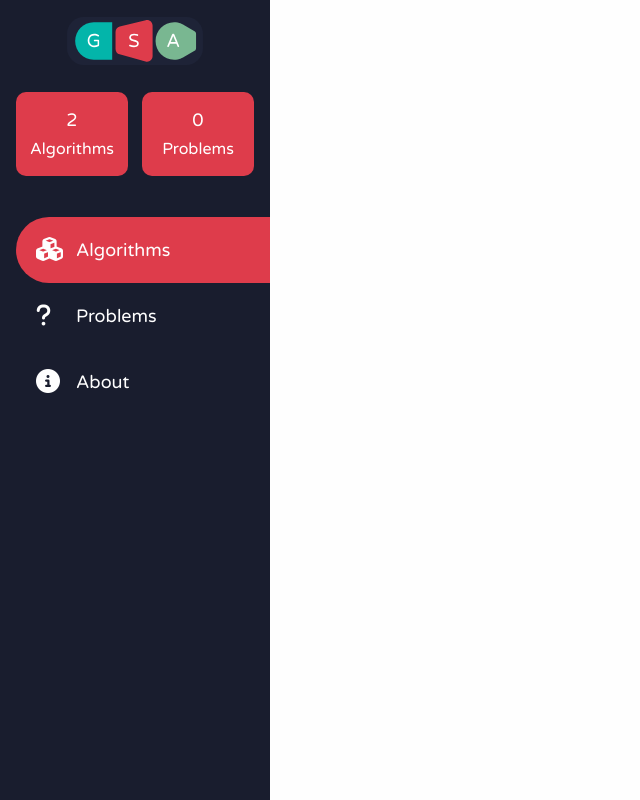
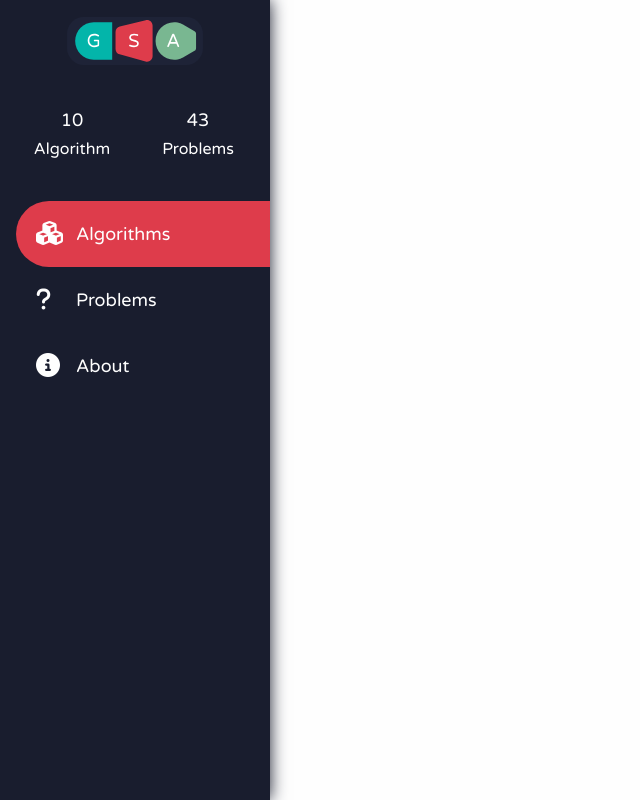
Before and after one commit to vedk21/get-set-algo, an Angular app: page /#/dashboard/algorithms/sorting/bubble_sort in a window 1280 px wide. Shown: the whole page, without its empty margins (0-640 px from the left). Built offline with nearby package versions, Linux system fonts and the light colour scheme.

Commit message:
Refactored: dashboard panel css

```diff
--- /dev/null
+++ b/apps/get-set-algo/src/app/models/application/application-stats.model.ts
@@ -0,0 +1,4 @@
+export interface ApplicationStats {
+  text: string;
+  value: number;
+}
--- /dev/null
+++ b/apps/get-set-algo/src/app/models/application/side-panel-item.model.ts
@@ -0,0 +1,6 @@
+export interface SidePanelItem {
+  text: string;
+  route: string;
+  icon: string;
+  active: boolean;
+}
--- a/apps/get-set-algo/src/app/views/dashboard/dashboard.component.html
+++ b/apps/get-set-algo/src/app/views/dashboard/dashboard.component.html
@@ -5,18 +5,14 @@
       <img src="./assets/svg/logo.svg" class="logo">
     </div>
     <div class="stats-container">
-      <div class="stats-box">
-        <label class="number">2</label>
-        <label class="label">Algorithms</label>
-      </div>
-      <div class="stats-box">
-        <label class="number">0</label>
-        <label class="label">Problems</label>
+      <div class="stats-box" *ngFor="let stat of applicationStats">
+        <label class="number">{{ stat.value }}</label>
+        <label class="label">{{ stat.text }}</label>
       </div>
     </div>
     <div class="panel">
       <ul class="list">
-        <li class="item {{ item.active ? 'active' : null }}" *ngFor="let item of list" (click)="itemClicked(item)">
+        <li class="item {{ item.active ? 'active' : null }}" *ngFor="let item of sidePanelList" (click)="itemClicked(item)">
           <div class="icon-block">
             <i class="fas {{ item.icon }}"></i>
           </div>
--- a/apps/get-set-algo/src/app/views/dashboard/dashboard.component.scss
+++ b/apps/get-set-algo/src/app/views/dashboard/dashboard.component.scss
@@ -10,9 +10,11 @@
   grid-template-columns: 16.875em calc(100% - 16.875em);
 
   .left-side-panel {
+    position: relative;
     height: 100%;
     padding: 1em 0;
     background-color: getSecondaryColor();
+    box-shadow: 0 0 1em getSecondaryColor();
 
     .logo-text {
       font-size: 1.725rem;
@@ -50,7 +52,6 @@
       .stats-box {
         border: 0.0625em solid transparent;
         border-radius: 0.625em;
-        background-color: getPrimaryColor();
         width: 7em;
         padding: 1em;
 
@@ -83,7 +84,7 @@
       align-items: center;
       justify-content: flex-start;
       height: calc(100% - 3.125em - 8.4375em);
-      padding: 1em 0;
+      padding: 0 0 1em 0;
 
       .list {
         width: 100%;
@@ -107,7 +108,7 @@
             color: getLightColor1();
             text-transform: capitalize;
             cursor: pointer;
-            transition: color 0.35s ease-in;
+            transition: color 0.2s ease-in;
           }
 
           .icon-block {
@@ -117,7 +118,7 @@
             i {
               font-size: 1.5rem;
               color: getLightColor1();
-              transition: color 0.35s ease-in;
+              transition: color 0.2s ease-in;
             }
           }
 
--- a/apps/get-set-algo/src/app/views/dashboard/dashboard.component.ts
+++ b/apps/get-set-algo/src/app/views/dashboard/dashboard.component.ts
@@ -1,5 +1,7 @@
 import { Component, OnInit } from '@angular/core';
 import { Router } from '@angular/router';
+import { SidePanelItem } from '@get-set-algo/main-app/models/application/side-panel-item.model';
+import { ApplicationStats } from '@get-set-algo/main-app/models/application/application-stats.model';
 
 @Component({
   selector: 'gsa-dashboard',
@@ -8,7 +10,7 @@ import { Router } from '@angular/router';
 })
 export class DashboardComponent implements OnInit {
 
-  list = [
+  sidePanelList: SidePanelItem[] = [
     {
       text: 'Algorithms',
       route: 'dashboard/algorithms/sorting/bubble_sort',
@@ -27,6 +29,17 @@ export class DashboardComponent implements OnInit {
       icon: 'fa-info-circle',
       active: false
     }
+  ];
+
+  applicationStats: ApplicationStats[] = [
+    {
+      text: 'Algorithm',
+      value: 10
+    },
+    {
+      text: 'Problems',
+      value: 43
+    }
   ]
 
   constructor(
@@ -36,8 +49,8 @@ export class DashboardComponent implements OnInit {
   ngOnInit(): void {
   }
 
-  itemClicked(item) {
-    this.list.forEach(itm => itm.active = false);
+  itemClicked(item: SidePanelItem) {
+    this.sidePanelList.forEach((itm: SidePanelItem) => itm.active = false);
     item.active = true;
 
     // route to that item
```
